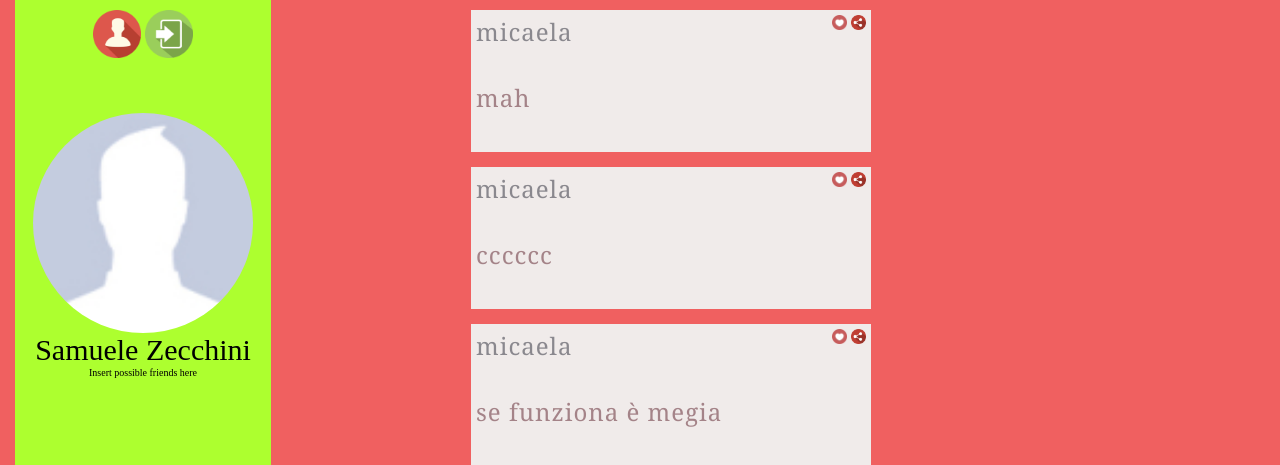
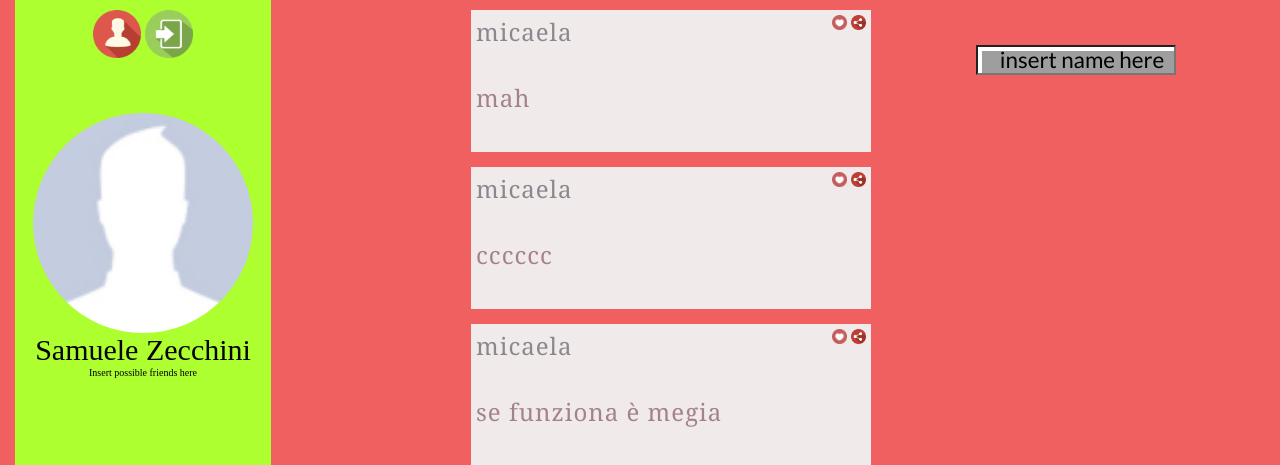
Before and after one commit to samzek/social_circle, a Django app: page /socialcircle/dash/2/ in a window 1280 px wide. Shown: the top 465 px of the page. Run offline with Django 3.2, Linux system fonts and the light colour scheme; a user stored in the database is signed in; data comes from the database, SQL or seed files in the repository; parts of the project's set-up code (start-up, migrations or seed data) failed here and were passed over; some libraries are stand-ins or nearby versions; grey boxes are pictures that could not be loaded.

Commit message:
aggiunta ricerca utenti

```diff
--- a/SN/socialcircle/static/socialcircle/popup.css
+++ b/SN/socialcircle/static/socialcircle/popup.css
@@ -8,7 +8,7 @@
     height:100%;
     display:none;
 }
-#loginScreen
+#postScreen
 {
     height:380px;
     width:340px;
@@ -20,7 +20,7 @@
 	border:5px solid #cccccc;
 	border-radius:10px;
 }
-#loginScreen:target, #loginScreen:target + #cover{
+#postScreen:target, #postScreen:target + #cover{
     display:block;
     opacity:2;
 }
--- a/SN/socialcircle/static/socialcircle/style.css
+++ b/SN/socialcircle/static/socialcircle/style.css
@@ -90,3 +90,8 @@
     margin-bottom: 50px;
     text-align: center;
 }
+.icon {
+    background:#FFFFFF url(http://icons.iconarchive.com/icons/gakuseisean/ivista-2/16/Start-Menu-Search-icon.png) no-repeat 4px 4px;
+    padding:4px 4px 4px 22px;
+    height:18px;
+}
--- a/SN/socialcircle/templates/socialcircle/dashboard.html
+++ b/SN/socialcircle/templates/socialcircle/dashboard.html
@@ -68,6 +68,17 @@
             {% endfor %}
         </div>
     </div>
+    <section id="right" style="width: 30%">
+        <form method="POST">
+            {% csrf_token %}
+            <div style="margin-left: 35px;">
+                <input type = "text" name="res_user" value="insert name here" style="width: 200px;height: 30px;" class="icon">
+                {% for u in unknow %}
+                    <p><a href="{% url 'socialcircle:profile' scuser_id=u.pk %}">{{ u.username }}</a></p>
+                {% endfor %}
+            </div>
+        </form>
+    </section>
     <div class="component">
             <!-- Start Nav Structure -->
             <button class="cn-button" id="cn-button">+</button>
@@ -77,7 +88,7 @@
                     <ul>
                         <li><a><span><img src="/static/socialcircle/images/chat_small.png"></span></a></li>
                         <li><a><span><img src="/static/socialcircle/images/video_small.png"></span></a></li>
-                        <li><a href="#loginScreen"><span><img src="/static/socialcircle/images/text_small.png" ></span></a></li>
+                        <li><a href="#postScreen"><span><img src="/static/socialcircle/images/text_small.png" ></span></a></li>
                         <li><a><span><img src="/static/socialcircle/images/camera_small.png"></span></a></li>
                         <li><a><span><input type="image" src="/static/socialcircle/images/logout_small.png"
                             name="logout_menu" value="logout_menu"></span></a></li>
@@ -87,8 +98,7 @@
             <div id="cn-overlay" class="cn-overlay"></div>
                         <!-- End Nav Structure -->
     </div>
-
-    <div id="loginScreen" >
+    <div id="postScreen" >
 	<center>
 	<p><label class="name_style"> Insert a post :D</label></p>
         <br><br><br><br>
@@ -97,13 +107,11 @@
             {% csrf_token %}
             <p><input type = "text" name="text_post" value=""></p>
             <p>
-                <input type = "submit" name="submit_text" value = "Submit" >
-
+                <input type = "submit" name="submit_text" value = "Submit">
                 <a href=""> <input type = "button" name="cancel" value = "Cancel" ></a>
             </p>
         </form>
 	</center>
-
     </div>
     <div id="cover" >
     </div>
--- a/SN/socialcircle/views.py
+++ b/SN/socialcircle/views.py
@@ -30,7 +30,6 @@ def sharePost(request):
     new_post = Post.objects.create(content=cont,is_photo=is_p,is_video=is_v, is_text=is_t,post_cat=cat)
     new_post.post_user.add(u)
     new_post.save()
-
 
 def index(request):
     if request.method == 'POST':
@@ -68,11 +67,12 @@ def reg(request):
 
 
 
-
+unknow_user_list = []
 @decorators.login_required(login_url='/socialcircle/')
 def dash(request,scuser_id):
     user = get_object_or_404(SCUser,pk=scuser_id)
     post = []
+    global unknow_user_list
     for i in SCUser.objects.filter(user=scuser_id)[:]:
         for k in Post.objects.filter(post_user=i.pk)[:].order_by('-post_date')[:5]:
             tupla = (k,i)
@@ -90,6 +90,7 @@ def dash(request,scuser_id):
     #print post
     if request.method == 'POST':
         if "logout" in request.POST or "logout_menu" in request.POST:
+            unknow_user_list = []
             logout(request)
             return HttpResponseRedirect('/socialcircle/')
         elif "profile" in request.POST:
@@ -110,15 +111,23 @@ def dash(request,scuser_id):
             new_post.post_user.add(u)
             new_post.save()
             return HttpResponseRedirect('')
+        elif "res_user" in request.POST:
+            unknow_user_list = []
+            user_name = request.POST['res_user']
+            first = user_name.split(' ')[0]
+            second = user_name.split(' ')[1]
+            for i in SCUser.objects.filter(first_name=first,last_name=second)[:]:
+                unknow_user_list.append(i)
+            return HttpResponseRedirect('')
 
-
-    return render(request,'socialcircle/dashboard.html',{'scuser':user,'post':post,'post_liked' : post_liked})
+    return render(request,'socialcircle/dashboard.html',{'scuser':user,'post':post,'post_liked' : post_liked,'unknow':unknow_user_list})
 
 
 
 
 
 def profile(request,scuser_id):
+    global unknow_user_list
     user = get_object_or_404(SCUser,pk=scuser_id)
 
     friend_list = []
@@ -145,6 +154,7 @@ def profile(request,scuser_id):
         elif "home" in request.POST:
             return HttpResponseRedirect("/socialcircle/dash/%s" %request.user.id )
         elif "logout" in request.POST:
+            unknow_user_list = []
             logout(request)
             return HttpResponseRedirect('/socialcircle/')
         elif "like_post" in request.POST:
```
